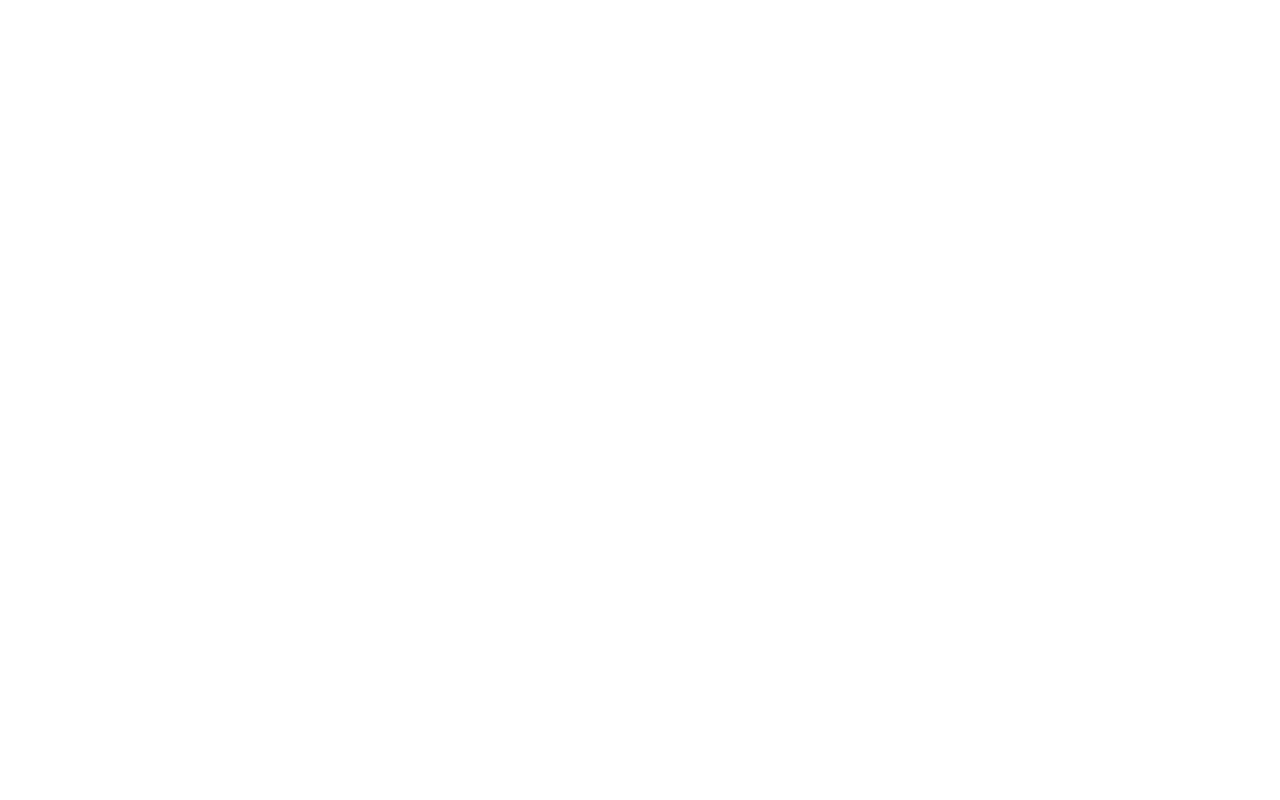
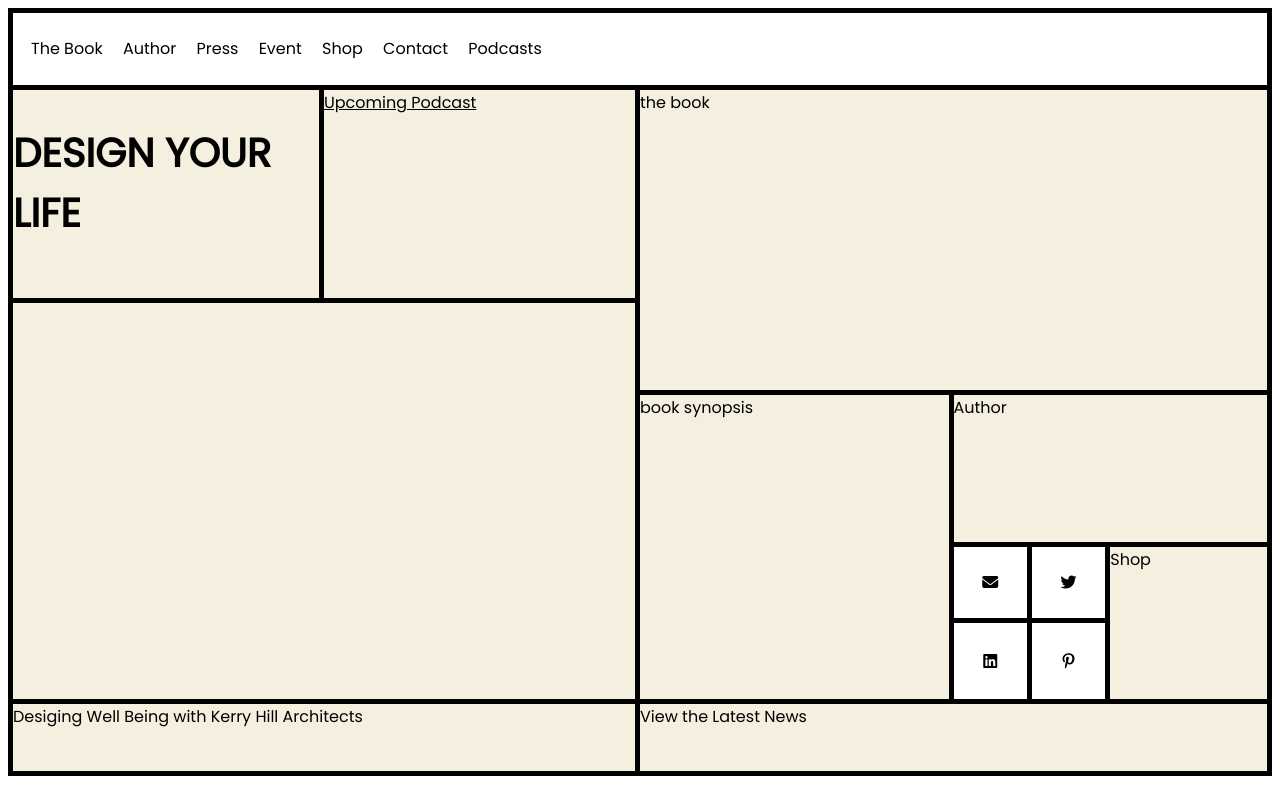
Before and after one commit to PrabanjanJeyasankar/design-your-life-webpage, a plain HTML site: page index.html in a window 1280 px wide. Drawn offline with Linux system fonts and the light colour scheme; files that its build step writes are made by us from their sources.

Commit message:
Add. Added Grid Columns for the webpage structure.

```diff
--- a/assets/css/style.css
+++ b/assets/css/style.css
@@ -1 +1,132 @@
-/* style */
+*{
+
+font-family: 'Poppins', sans-serif;
+}
+body{
+    height: 96vh;
+    display: grid;
+    grid-template-columns: 50% 50%;
+    grid-template-rows: 10% auto 10%;
+    /* border: solid 5px black; */
+}
+header{
+    display:flex;
+    justify-content: flex-start;
+    align-items: center;
+    grid-column: 1/3;
+    border: solid 5px black;
+    border-bottom: 0;
+}
+header ul{
+    padding-left: 10px;
+}
+header ul li{
+    display: inline-block;
+    list-style: none;
+    padding: 8px;
+    background-color: white;
+    /* color: black; */
+
+}
+section{
+    display: grid;
+    grid-template-columns: 50% 50%;
+    grid-template-rows: 35% 65%;
+    border: solid 5px black;
+    background-color: #f5efdf;
+    border-bottom: 0;
+
+}
+section div h1{
+    display: flex;
+    justify-content: center;
+    align-items: center;
+    /* width: 50%; */
+    font-size: 40px;
+
+}
+section div img{
+   object-fit: fill;
+}
+.images{
+    background-image: url('assets/img/author.img');
+    background-size: cover;
+    grid-column: 1/3;
+}
+.title{
+    border-right: solid 5px black;
+    border-bottom:solid  5px black;
+}
+.podcast{
+    border-bottom:solid  5px black;
+}
+aside{
+    display: grid;
+    grid-template-columns: 50% 50%;
+    grid-template-rows: 50% 25% 25%;
+    border: solid 5px black;
+    background-color: #f5efdf;
+    border-left: 0;
+    border-bottom: 0;
+
+}
+.TheBook{
+    /* border-right: solid 5px black; */
+    border-bottom: solid 5px black;
+    grid-column: 1/3;
+
+}
+.Synopsis{
+    border-right: solid 5px black;
+    grid-row: 2/4;
+}
+.Author{
+    border-bottom: solid 5px black;
+}
+.Shop{
+    display: grid;
+    grid-template-columns: 25% 25% 50%;
+    grid-template-rows: 50% 50%;
+
+}
+.ShopHeading{
+    grid-column: 3/4 ;
+    grid-row: 1/3;
+}
+aside div i{
+    background-color: white;
+}
+.EmailIcon, .TwitterIcon , .LinkedInIcon , .PinterestIcon{
+    display: flex;
+    justify-content: center;
+    align-items: center;
+    background-color: white;
+}
+.EmailIcon{
+    border-bottom: solid 5px black;
+    border-right: solid 5px black;
+}
+.TwitterIcon
+{
+    border-bottom: solid 5px black;
+    border-right: solid 5px black;
+}
+.LinkedInIcon
+{
+    border-right: solid 5px black;
+}
+.PinterestIcon
+{
+    border-right: solid 5px black;
+
+}
+footer{
+    display: grid;
+    grid-template-columns: 50% 50%;
+    border: solid 5px black;
+    grid-column: 1/3;
+    background-color: #f5efdf;
+}
+.DesignBy{
+    border-right: solid 5px black;
+}
--- a/index.html
+++ b/index.html
@@ -5,13 +5,49 @@
     <meta http-equiv="X-UA-Compatible" content="IE=edge">
     <meta name="viewport" content="width=device-width, initial-scale=1.0">
     <title>Design Your Life</title>
-    <link rel="stylesheet" href="assests/css/style.css">
+    <link rel="stylesheet" href="assets/css/style.css">
     <link rel="preconnect" href="https://fonts.googleapis.com">
     <link rel="preconnect" href="https://fonts.gstatic.com" crossorigin>
-    <link href="https://fonts.googleapis.com/css2?family=Montserrat&display=swap" rel="stylesheet">
+    <link href="https://fonts.googleapis.com/css2?family=Montserrat&family=Poppins:wght@300;400&display=swap" rel="stylesheet">
     <script src="https://kit.fontawesome.com/26d4a64054.js" crossorigin="anonymous"></script>
 </head>
 <body>
+    <header>
+        <ul>
+            <li>The Book</li>
+            <li>Author</li>
+            <li>Press</li>
+            <li>Event</li>
+            <li>Shop</li>
+            <li>Contact</li>
+            <li>Podcasts</li>
+        </ul>
+    </header>
+    <section>
+        <div class="title"><h1>DESIGN YOUR LIFE</h1></div>
+        <div class="podcast"><u>Upcoming Podcast</u></div>
+        <div class="images"></div>
+        <!-- <img src="assets/img/author.img" alt=""> -->
+    </section>
+    <aside>
+        <div class="TheBook">the book </div>
+        <div class="Synopsis"> book synopsis </div>
+        <div class="Author"> Author</div>
+        <div class="Shop">
+            <div class="EmailIcon"><i class="fa fa-envelope"></i></div>
+            <div class="TwitterIcon"> <i class="fa fa-twitter"></i></div>
+            <div class="ShopHeading"> Shop</div>
+            <div class="LinkedInIcon"> <i class="fa fa-linkedin-square"></i></div>
+            <div class="PinterestIcon"><i class="fa fa-pinterest-p"></i></div>
 
+
+
+        </div>
+        <!-- <div class="Author"> author name</div> -->
+    </aside>
+    <footer>
+        <div class="DesignBy">Desiging Well Being with Kerry Hill Architects</div>
+        <div>View the Latest News</div>
+    </footer>
 </body>
 </html>
```
Also changed, not shown: 1 other file.
